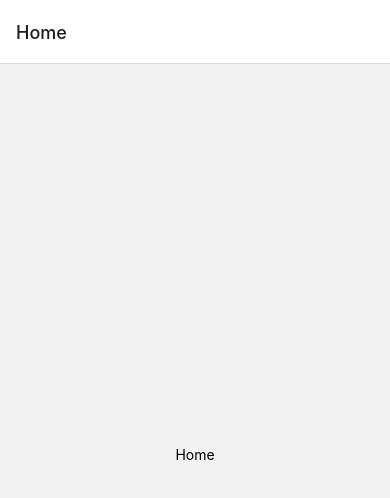
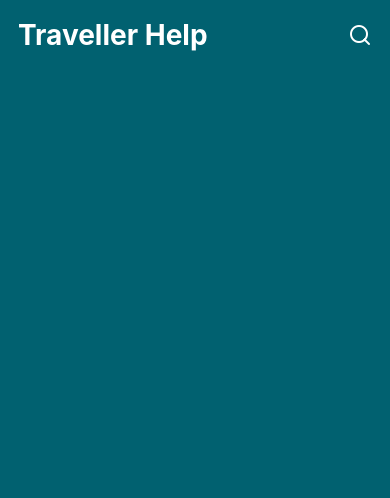
Before and after one commit to brunogdz/travellerhelp, a React Native app: screen /Home in a window 390 px wide. Shown: the top 498 px of the page. Built offline with nearby package versions, Linux system fonts and the light colour scheme.

Commit message:
rotas funcionando, header finalizado

```diff
--- a/App.js
+++ b/App.js
@@ -6,7 +6,7 @@ import Routes from "./src/routes";
 export default function App() {
   return (
     <NavigationContainer>
-      <StatusBar backgroundColor="orange" barStyle="light-content" />
+      <StatusBar backgroundColor="#0E1630" barStyle="light-content" showHideTransition="true" />
       <Routes />
     </NavigationContainer>
   );
--- a/src/pages/Home/index.js
+++ b/src/pages/Home/index.js
@@ -1,18 +1,41 @@
 import React from "react";
-import {View, Text, StyleSheet} from 'react-native';
+import {View, Text, StyleSheet, Button, SafeAreaView, TouchableOpacity} from 'react-native';
+
+import { useNavigation } from "@react-navigation/native";
+import {Feather} from '@expo/vector-icons'
 
 export default function Home() {
+
+    const navigation = useNavigation();
     return (
-        <View style={styles.container}>
-            <Text>Home</Text>
-        </View>
+        <SafeAreaView style={styles.container}>
+            <View style={styles.header}>
+                <Text style={styles.title}>Traveller Help</Text>
+
+                <TouchableOpacity>
+                    <Feather name="search" size={24} color="#FFF"/>
+                </TouchableOpacity>
+            </View>
+        </SafeAreaView>
     )
 }
 
 const styles = StyleSheet.create({
     container: {
         flex: 1,
+        backgroundColor: '#016170'
+    },
+    header: {
+        flexDirection: "row",
         alignItems: 'center',
-        justifyContent: 'center'
+        justifyContent: 'space-between',
+        marginHorizontal: 18,
+        marginTop: 18,
+        marginBottom: 24
+    },
+    title: {
+        fontSize: 28,
+        color: "#FFF",
+        fontWeight: 'bold'
     }
 })
--- a/src/routes.js
+++ b/src/routes.js
@@ -15,7 +15,43 @@ function Routes () {
             <Stack.Screen
             name='Home'
             component={Home}
+            options={{
+                headerShown: false
+            }}
             />
+        <Stack.Screen
+            name='Detail'
+            component={Detail}
+            options={{
+                title: 'Detalhes',
+                headerTintColor: '#FFF',
+                headerStyle:{
+                    backgroundColor: '#0E1630'
+                }
+            }}
+        />
+        <Stack.Screen
+            name='CategoryCoin'
+            component={CategoryCoin}
+            options={{
+                title: 'Cotação',
+                headerTintColor: '#FFF',
+                headerStyle:{
+                    backgroundColor: '#0E1630'
+                }
+            }}
+        />
+        <Stack.Screen
+            name='Search'
+            component={Search}
+            options={{
+                title: 'Pesquisar Gastos',
+                headerTintColor: '#FFF',
+                headerStyle:{
+                    backgroundColor: '#0E1630'
+                }
+            }}
+        />
         </Stack.Navigator>
     )
 }
```
